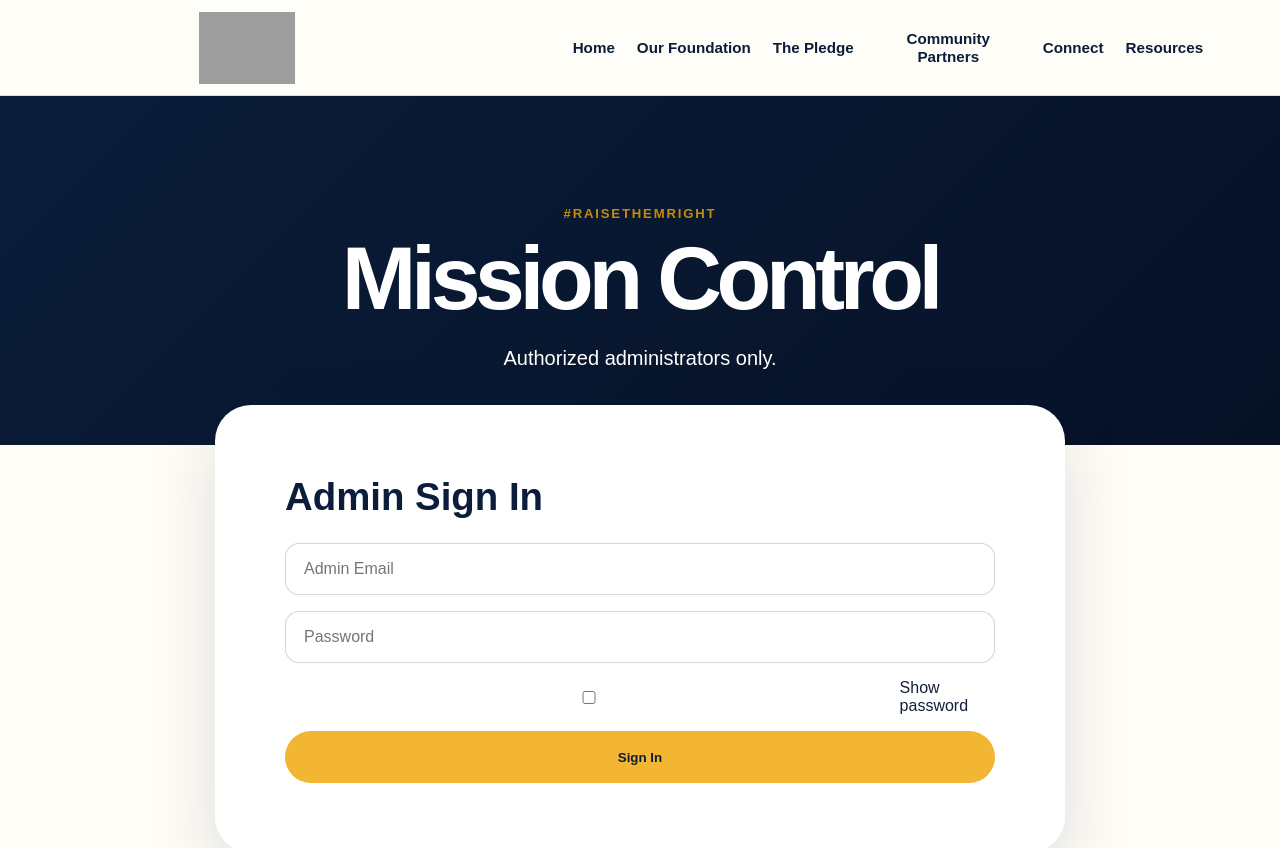
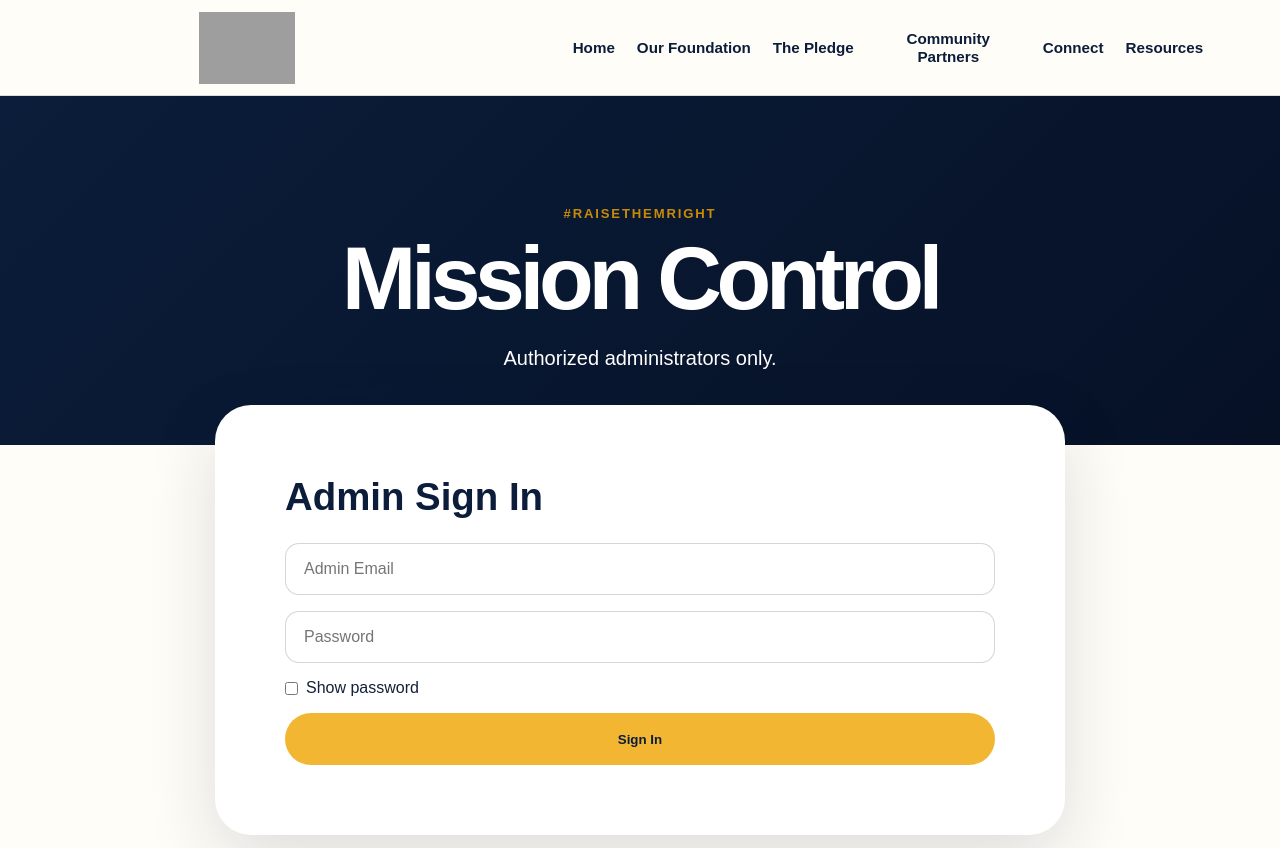
Before and after one commit to nathleegrant-lang/raise-them-right, a Next.js app: page /admin-login in a window 1280 px wide. Shown: the top 848 px of the page. Built offline with nearby package versions, Linux system fonts and the light colour scheme; grey boxes are pictures that could not be loaded.

Commit message:
Align show password control

```diff
--- a/src/app/admin-login/page.tsx
+++ b/src/app/admin-login/page.tsx
@@ -56,14 +56,17 @@ export default function AdminLoginPage() {
             required
           />
 
-          <label style={{ display: "flex", alignItems: "center", gap: "0.5rem", cursor: "pointer" }}>
+          <div style={{ width: "100%", display: "flex", justifyContent: "flex-start" }}>
+            <label style={{ display: "inline-flex", alignItems: "center", gap: "0.5rem", cursor: "pointer", width: "auto" }}>
               <input
                 type="checkbox"
                 checked={showPassword}
                 onChange={(event) => setShowPassword(event.target.checked)}
+                style={{ width: "auto", margin: 0 }}
               />
               <span>{showPassword ? "Hide password" : "Show password"}</span>
             </label>
+          </div>
 
           {errorMessage && <p className="form-error">{errorMessage}</p>}
 
```
Lines whose indentation alone changed are shown as unchanged.
